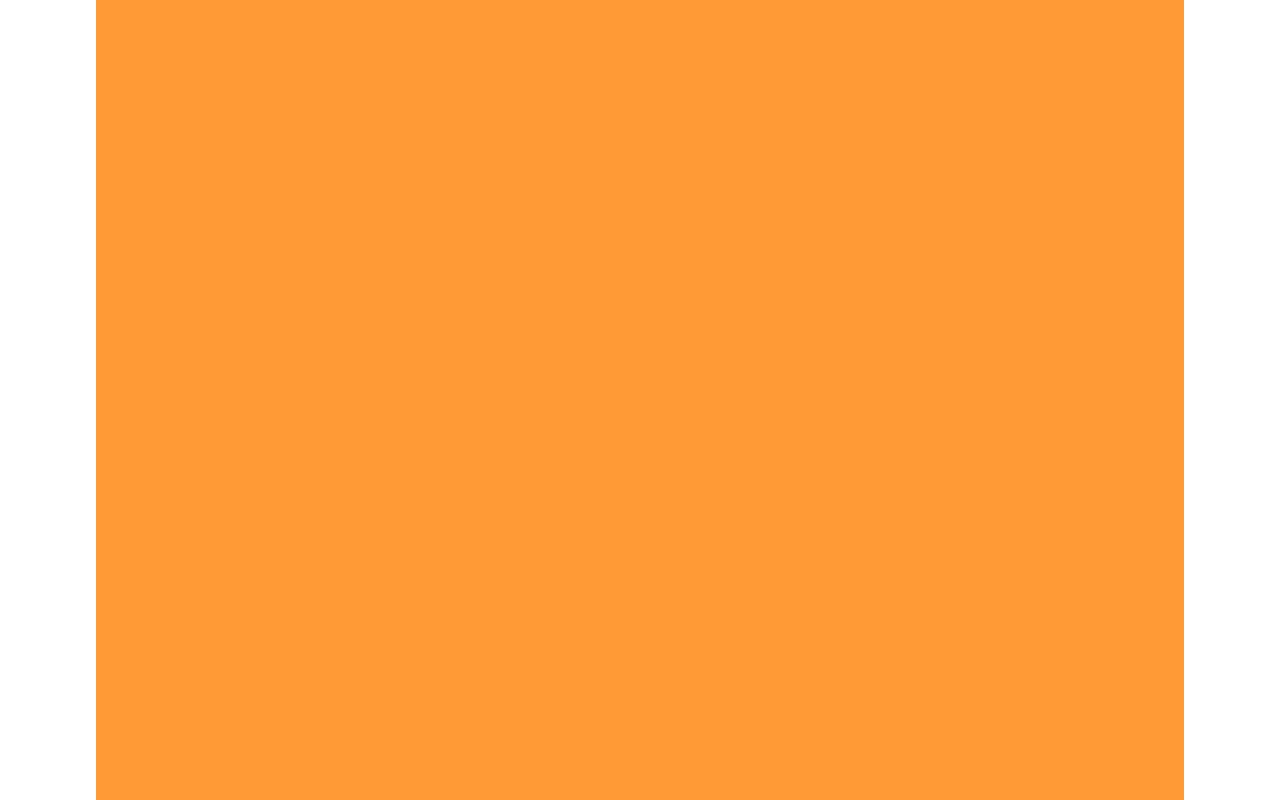
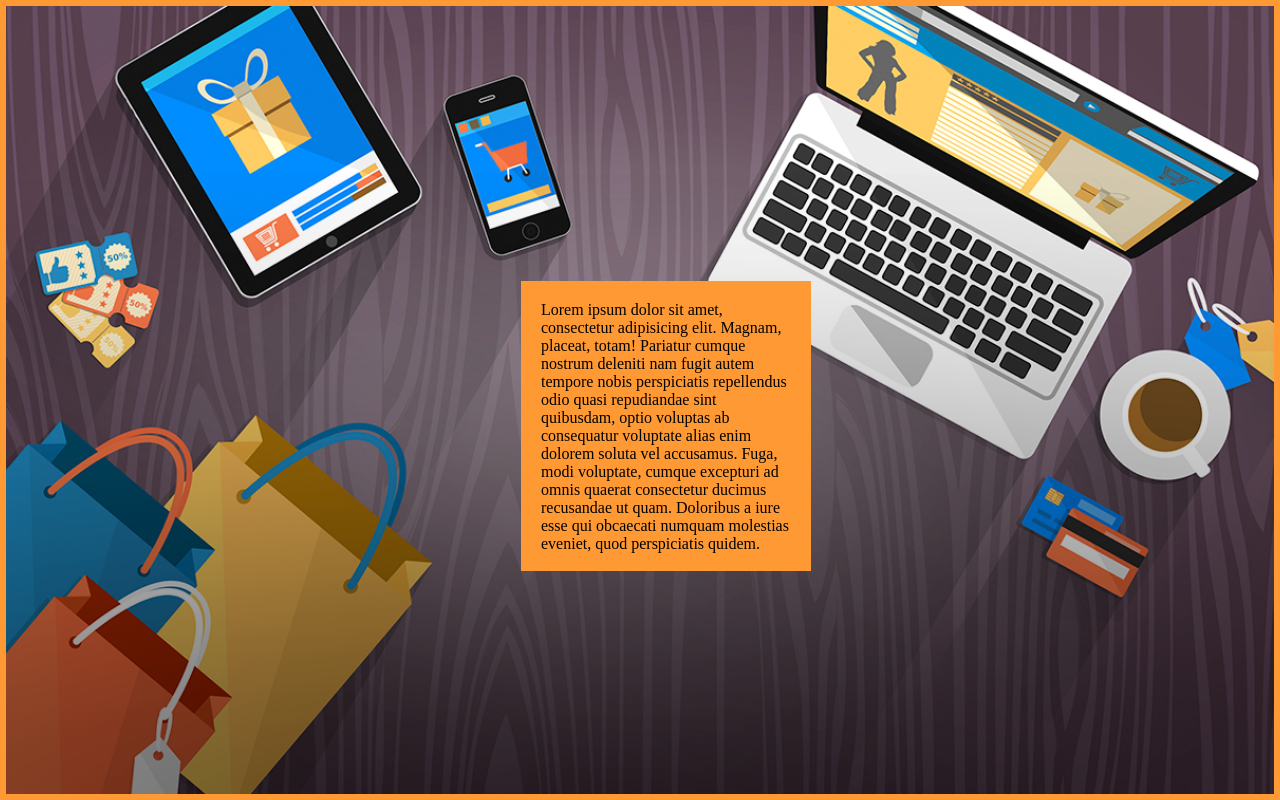
Before and after one commit to Vic-007/Desafio-2, a plain HTML site: page index.html in a window 1280 px wide. Shown: the top 800 px of the page. Drawn offline with Linux system fonts and the light colour scheme.

Commit message:
Complete transition efects

```diff
--- a/css/style.css
+++ b/css/style.css
@@ -4,14 +4,46 @@
 }
 
 body {
-	/*max-width: 1300px;*/
-	/*background: peru;*/
+	height: 100%;
+	width: 100%;
 }
 
 .page {
+	background-image: url(../images/Cover-Comprar-por-Internet.png);
+	background-repeat: repeat-y;
+	background-size: 100%;
+	width: 100vw;
+	height: 100vh;
+	-webkit-box-sizing: border-box;
+	   -moz-box-sizing: border-box;
+	        box-sizing: border-box;
+	background-position: center center;
+
+}
+
+.page:hover {
+	border: 6px solid #ff9933;
+	-webkit-background-size: cover;
+	     -o-background-size: cover;
+	        background-size: cover;
+	background-repeat: no-repeat;
+	transition: .5s;
+}
+
+.page:hover p {
+	opacity: 1;
+	transform: rotate(0);
+	transition: 1s;
+}
+
+.page p{
+	position: absolute;
+	opacity: 0;
 	background: #ff9933;
-	/*border: 2px solid black;*/
-	margin: auto;
-	max-width: 85%;
-	height: 1200px;
+	margin-left: calc(50vw - 125px);
+	margin-top: calc(50vh - 125px);
+	width: 250px;
+	height: 250px;
+	padding: 20px;
+	transform: rotate(45deg);
 }
--- a/index.html
+++ b/index.html
@@ -18,21 +18,21 @@
 		</header>
 
 		<div class="page">
-
+			<p>Lorem ipsum dolor sit amet, consectetur adipisicing elit. Magnam, placeat, totam! Pariatur cumque nostrum deleniti nam fugit autem tempore nobis perspiciatis repellendus odio quasi repudiandae sint quibusdam, optio voluptas ab consequatur voluptate alias enim dolorem soluta vel accusamus. Fuga, modi voluptate, cumque excepturi ad omnis quaerat consectetur ducimus recusandae ut quam. Doloribus a iure esse qui obcaecati numquam molestias eveniet, quod perspiciatis quidem.</p>
 
 
 		</div>
 
 
 
-		<script>
+<!-- 		<script>
 			(function(){
 				setInterval(
 					function(){
 					document.location.reload();
 				}, 600);
 			})();
-		</script>
+		</script> -->
 
 	</body>
 </html>
```
Also changed, not shown: images/Cover-Comprar-por-Internet.png (added).
